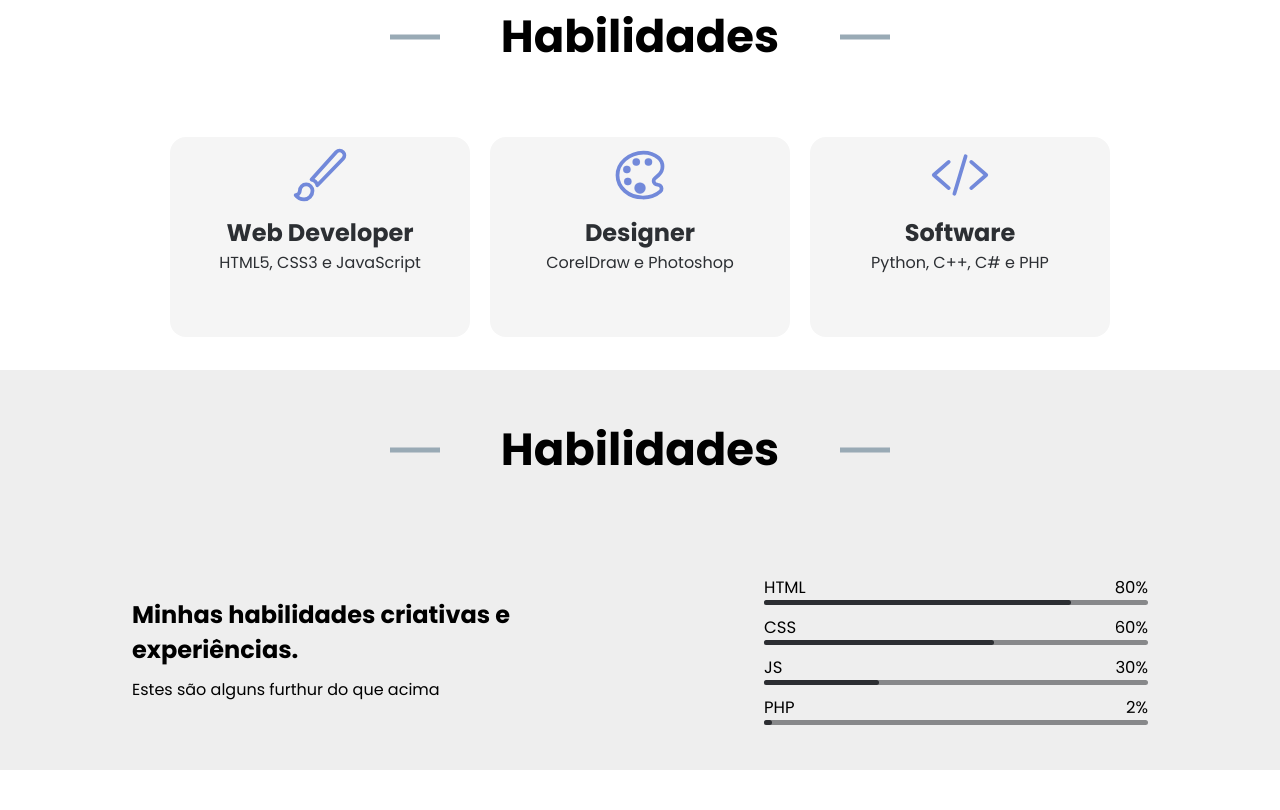
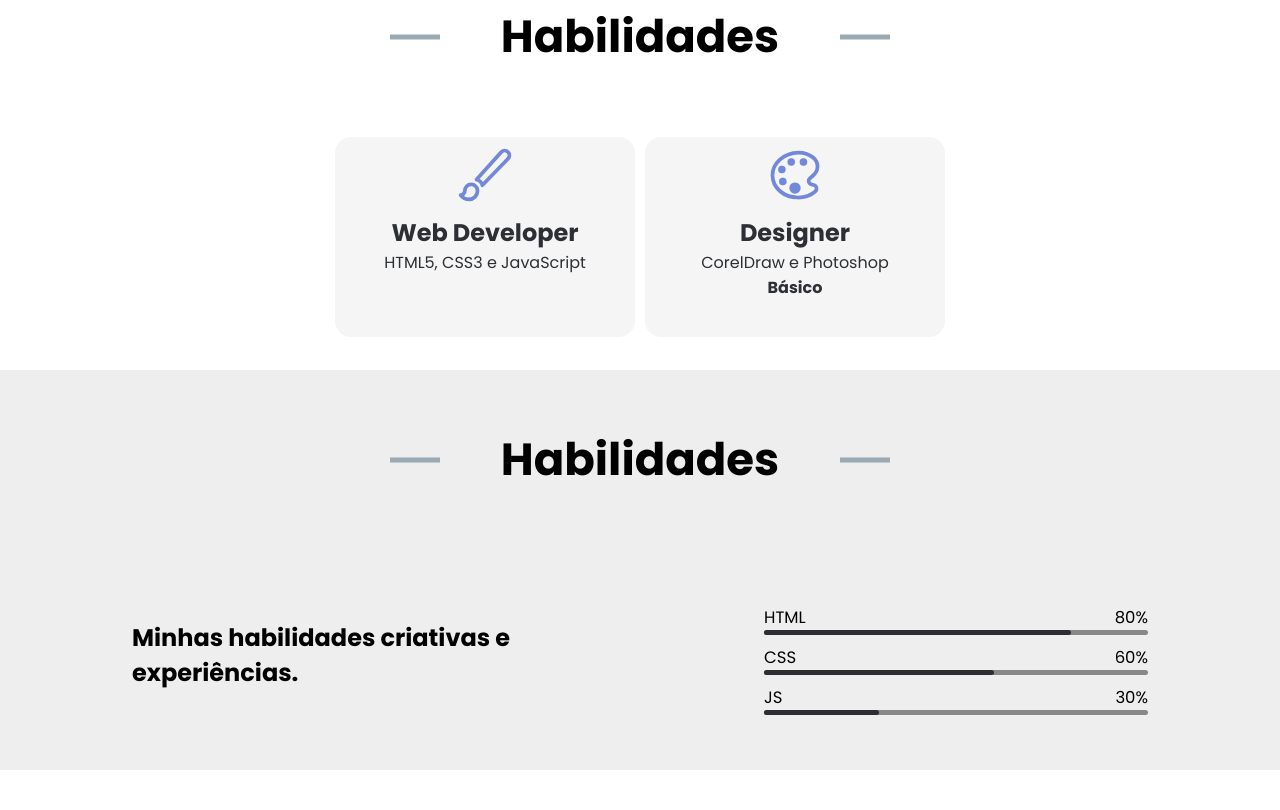
Before and after one commit to BorghesiF/MY-RESUME, a plain HTML site: page index.html in a window 1280 px wide. Shown: the part 1430-2240 px from the top of the page. Drawn offline with nearby package versions, Linux system fonts and the light colour scheme.

Commit message:
Changing somethings

```diff
--- a/index.html
+++ b/index.html
@@ -16,7 +16,7 @@
     <header class="menu">
         <div class="logo">
             <a href="#">
-                Felp
+                Borghesi
             </a>
         </div>
         <div class="menu_items">
@@ -60,12 +60,11 @@
                     <strong style="color:#7289da;">Quem sou eu?</strong>
                 </h1>
                 <p>
-                    Eu sou o <strong>Felipe</strong>, simplesmente a pessoa mais linda do planeta. Nasci em 2002, desde entao o planeta me considera o ser humano mais lindo, fui banido de 3 paises, pois todas as meninas eram apaixonadas por mim, ate a mulher do bolsonaro.
+                    Eu sou o <strong>Felipe</strong>, e eu busco uma oportunidade de me desenvolver no mercado de Tecnologia da Informação e adquirir experiência profissional, buscando o crescimento profissional de forma produtiva para o desenvolvimento da empresa. Colaborei como auxiliar de TI, realizando as seguintes atividades: atendimento de tickets no ServiceNow, realizando algumas mudanças de programas da linguagem Progress básico e criação de usuário. Atendimento aos usuários da Empresa tais como, troca de senha, instalação do aplicativo da empresa. .
                 </p>
             </div>
 
             <div class="esse_cara_sou_eu">
-                <!-- SUA FOTO -->
                 <img src="./eu2.jfif" alt="Sua fTO" class="eu_msm">
             </div>
         </div>
@@ -89,17 +88,11 @@
                 <div class="content_card_skill">
                     <h1>Designer</h1>
                     <p>CorelDraw e Photoshop</p>
+                    <p> <b>Básico</b></p>
                 </div>
 
             </div>
-            <div class="card_skill">
-                <ion-icon name="code-slash-outline" class="icon_skill"></ion-icon>
-                <div class="content_card_skill">
-                    <h1>Software</h1>
-                    <p>Python, C++, C# e PHP</p>
-                </div>
 
-            </div>
         </div>
 
     </section>
@@ -115,9 +108,6 @@
                 <h1 style="margin-bottom: 10px">
                     <strong>Minhas habilidades criativas e experiências.</strong>
                 </h1>
-                <p>
-                    Estes são alguns furthur do que acima
-                </p>
             </div>
 
             <div class="progress">
@@ -148,14 +138,7 @@
                     <div class="progress_div" style="width: 30%;"></div>
                 </div>
 
-                <div class="progress_card">
-                    <div class="percentage">
-                        <h1>PHP</h1>
-                        <h1>2%</h1>
-                    </div>
-                    <div class="progress_div2"></div>
-                    <div class="progress_div" style="width: 2%;"></div>
-                </div>
+
             </div>
         </div>
 
--- a/style.css
+++ b/style.css
@@ -158,8 +158,8 @@ section:nth-child(odd){
 
 .container_skills{
     display: grid;
-    grid-template-columns: 300px 300px 300px;
-    gap: 20px;
+    grid-template-columns: 300px 300px;
+    gap: 10px;
     color: white;
 }
 .card_skill{
@@ -278,7 +278,7 @@ section:nth-child(odd){
 .contato input, textarea{
     background-color: transparent;
     margin-bottom: 10px;
-    width: 200px;
+    width: 100%;
     height: 50px;
     color: #23272a;
     padding: 8px;
```
